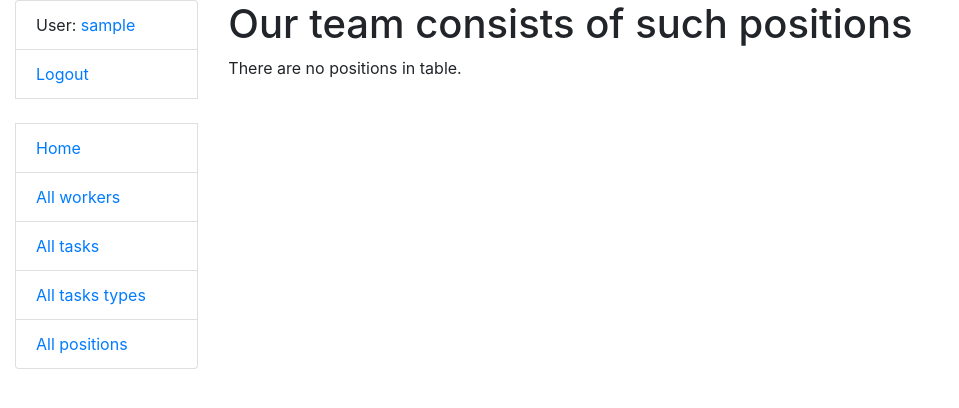
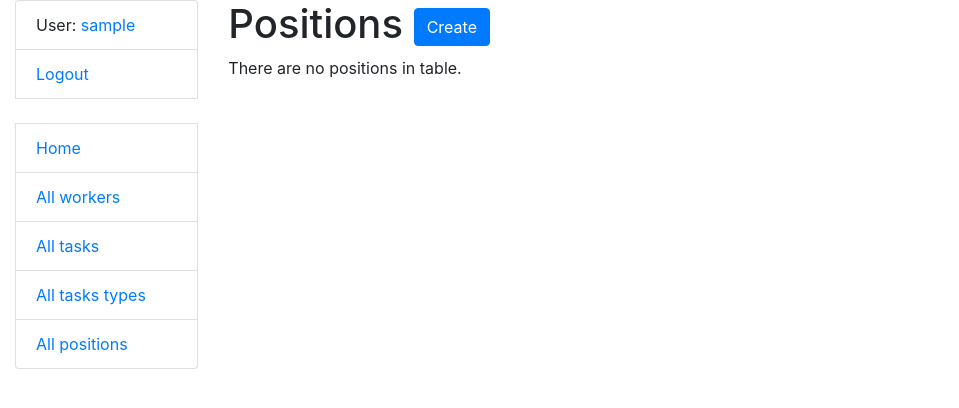
Before and after one commit to olia-trofymchuk/task-manager, a Django app: page /positions/ in a window 1280 px wide. Shown: the top 408 px of the page, without its empty margins (0-959 px from the left). Run offline with Django 4.2, Linux system fonts and the light colour scheme; the visitor is signed in with stand-in values (Sample User, id 1); data that the repository does not hold is empty.

Commit message:
Add create button

```diff
--- a/templates/manager/position_list.html
+++ b/templates/manager/position_list.html
@@ -1,7 +1,12 @@
 {% extends "base.html" %}
 
 {% block content %}
-  <h1>Our team consists of such positions</h1>
+  <h1>
+    Positions
+    <a href="{% url 'manager:position-create' %}" class="btn btn-primary link-to-page">
+      Create
+    </a>
+  </h1>
 
   {% if position_list %}
     <table class="table">
```
